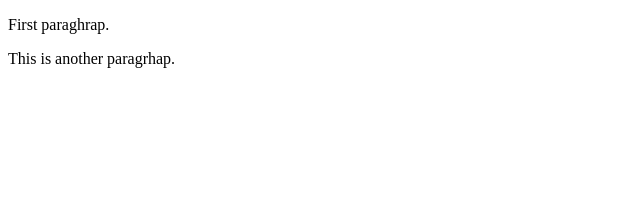
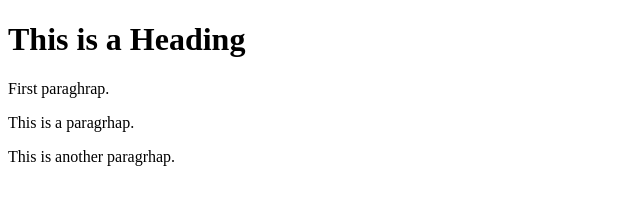
Before and after one commit to neil-2904/learning-git, a plain HTML site: page index.html in a window 1280 px wide. Shown: the whole page, without its empty margins (0-640 px from the left). Drawn offline with Linux system fonts and the light colour scheme.

Commit message:
add h1 and p1 manually into github

```diff
--- a/index.html
+++ b/index.html
@@ -4,7 +4,9 @@
 <title>Page Title</title>
 </head>
 <body>
+  <h1>This is a Heading</h1>
   <p>First paraghrap.</p>
+  <p>This is a paragrhap.</p>
   <p>This is another paragrhap.</p>
-</body>
+  </body>
 </html>
```
